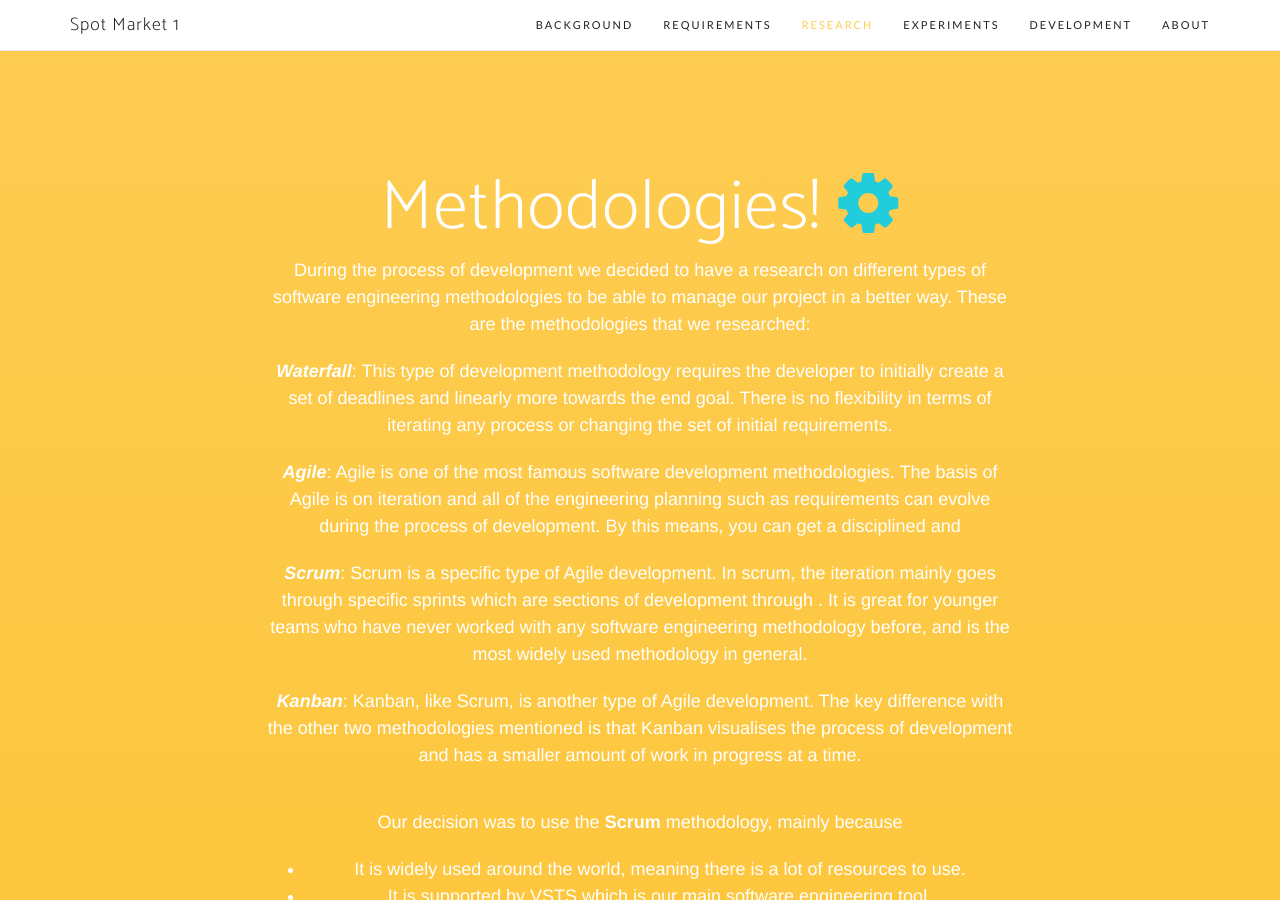
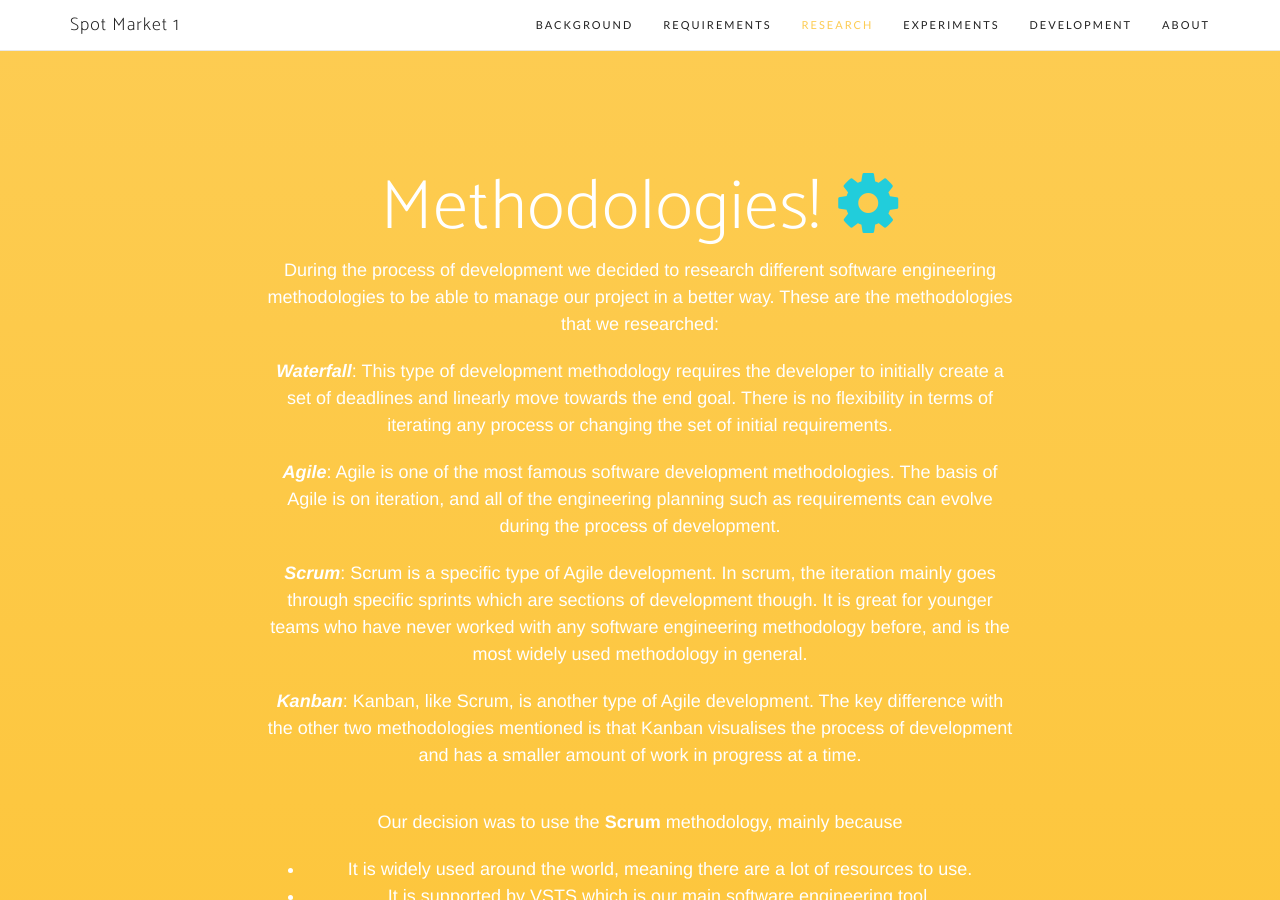
Before and after one commit to Thalexander/sm1-site, a Jekyll site: the page built from index.html, in a window 1280 px wide and 900 px high, scrolled down 8162 px. Built offline with Jekyll 4.4.1, drawn with Linux system fonts in a browser that asks for light colours; nearby versions of some CDN libraries; some web fonts are replaced; the list of posts is cut into pages by our own code.

Commit message:
Fix grammar

```diff
--- a/_includes/methodologies.html
+++ b/_includes/methodologies.html
@@ -3,14 +3,14 @@
         <div class="row">
             <div class="col-md-8 col-md-offset-2">
                 <h2 class="section-heading">Methodologies! <i style="color:#21cddb" class="fa fa-cog"></i></h2>
-                <p>During the process of development we decided to have a research on different types of software engineering methodologies to be able to manage our project in a better way. These are the methodologies that we researched:</p>
-                <p><b><em>Waterfall</em></b>: This type of development methodology requires the developer to initially create a set of deadlines and linearly more towards the end goal. There is no flexibility in terms of iterating any process or changing the set of initial requirements. </p>
-                <p><b><em>Agile</em></b>: Agile is one of the most famous software development methodologies. The basis of Agile is on iteration and all of the engineering planning such as requirements can evolve during the process of development. By this means, you can get a disciplined and </p>
-                <p><b><em>Scrum</em></b>: Scrum is a specific type of Agile development. In scrum, the iteration mainly goes through specific sprints which are sections of development through . It is great for younger teams who have never worked with any software engineering methodology before, and is the most widely used methodology in general.</p>
+                <p>During the process of development we decided to research different software engineering methodologies to be able to manage our project in a better way. These are the methodologies that we researched:</p>
+                <p><b><em>Waterfall</em></b>: This type of development methodology requires the developer to initially create a set of deadlines and linearly move towards the end goal. There is no flexibility in terms of iterating any process or changing the set of initial requirements. </p>
+                <p><b><em>Agile</em></b>: Agile is one of the most famous software development methodologies. The basis of Agile is on iteration, and all of the engineering planning such as requirements can evolve during the process of development.</p>
+                <p><b><em>Scrum</em></b>: Scrum is a specific type of Agile development. In scrum, the iteration mainly goes through specific sprints which are sections of development though. It is great for younger teams who have never worked with any software engineering methodology before, and is the most widely used methodology in general.</p>
                 <p><b><em>Kanban</em></b>: Kanban, like Scrum, is another type of Agile development. The key difference with the other two methodologies mentioned is that Kanban visualises the process of development and has a smaller amount of work in progress at a time.</p><br>
                 <p>Our decision was to use the <b>Scrum</b> methodology, mainly because</p>
                 <ul>
-                  <li>It is widely used around the world, meaning there is a lot of resources to use.</li>
+                  <li>It is widely used around the world, meaning there are a lot of resources to use.</li>
                   <li>It is supported by VSTS which is our main software engineering tool.</li>
                   <li>It is beginner friendly and helpful for our small team.</li>
                 </ul>
```
